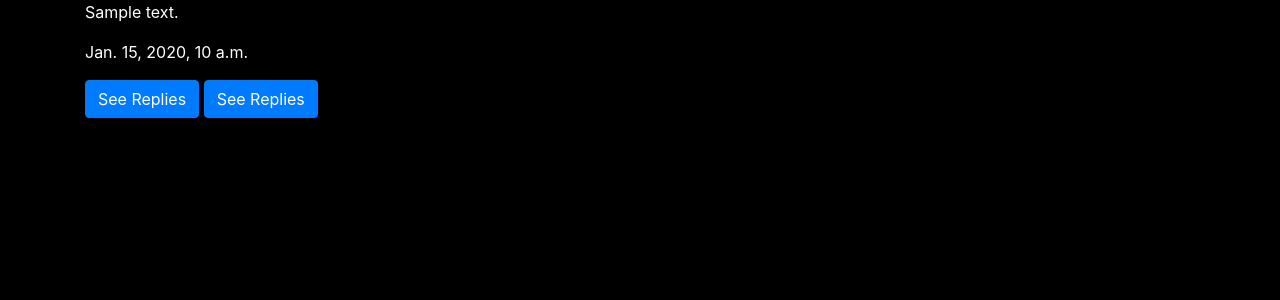
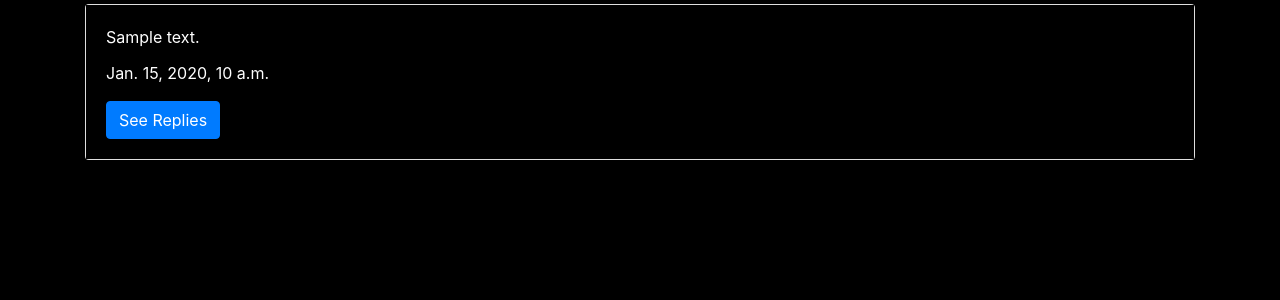
Before and after one commit to myerkes/djangotwitter, a Django app: page /posts/ in a window 1280 px wide. Shown: the part 56-356 px from the top of the page. Run offline with Django 3.2, Linux system fonts and the light colour scheme; a user stored in the database is signed in; tables that the repository leaves empty hold one stand-in row (values such as "Sample post"); some libraries are stand-ins or nearby versions.

Commit message:
Convert post list to bootstrap cards

```diff
--- a/djangotwitter/settings.py
+++ b/djangotwitter/settings.py
@@ -52,7 +52,7 @@ INSTALLED_APPS = [
 ]
 
 SITE_ID = 2
-LOGIN_REDIRECT_URL = '/home'
+LOGIN_REDIRECT_URL = '/posts'
 
 # Provider specific settings
 '''
--- a/posts/templates/posts/post_list.html
+++ b/posts/templates/posts/post_list.html
@@ -6,6 +6,18 @@
 <div class="container">
     <div class="row">
         <div class="col">
+
+            {% for post in post_list %}
+            <div class="card my-1">
+                <div class="card-body" style="background-color: black; color: white;">
+                    <p class="card-title">{{ post.post_text }}</p>
+                    <p class="card-text">{{ post.pub_datetime }}</p>
+                    <a href="{% url 'posts:replies' post.id %}" class="btn btn-primary">See Replies</a>
+                </div>
+            </div>
+            {% endfor %}
+
+            {% comment %}
             {% for post in post_list %}
             <p>{{ post.post_text }}</p>
             <p>{{ post.pub_datetime }}</p>
@@ -40,6 +52,7 @@
                 </div>
             </div>
             {% endfor %}
+            {% endcomment %}
         </div>
     </div>
 </div>
```
